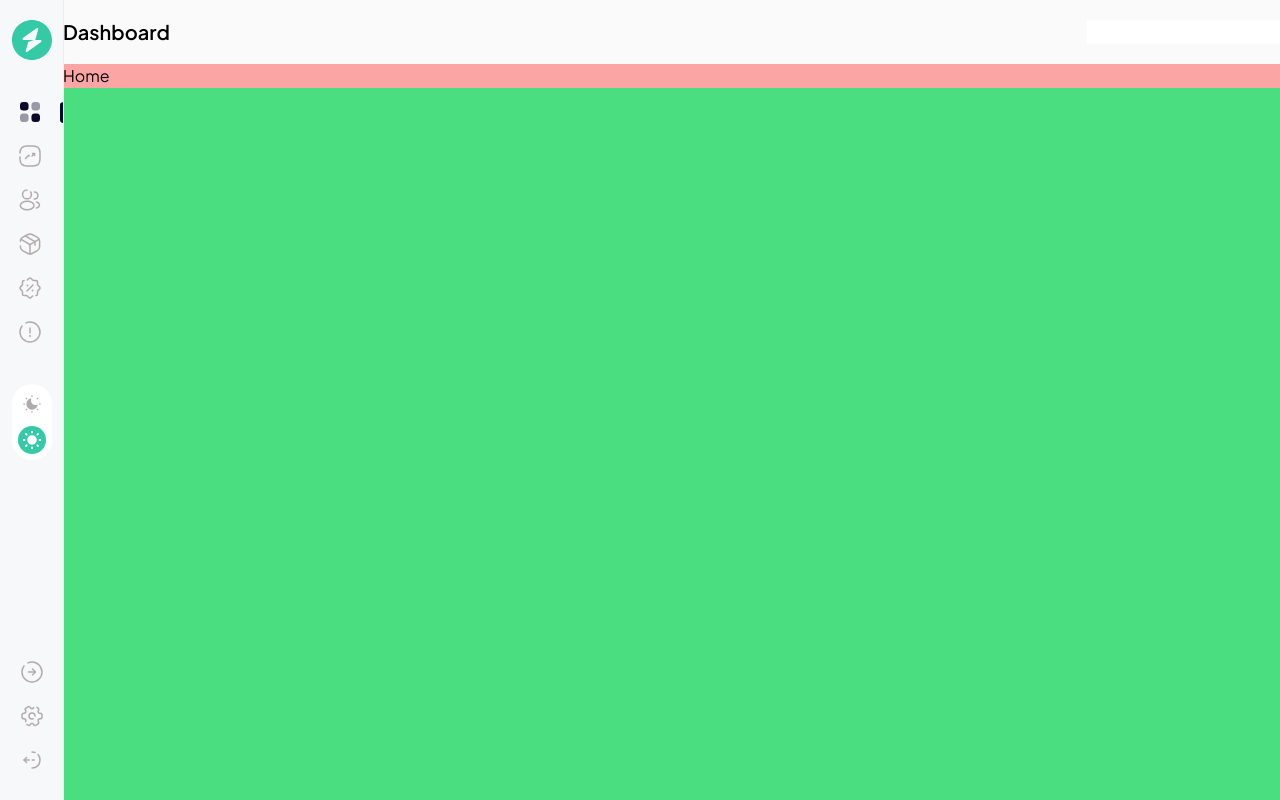
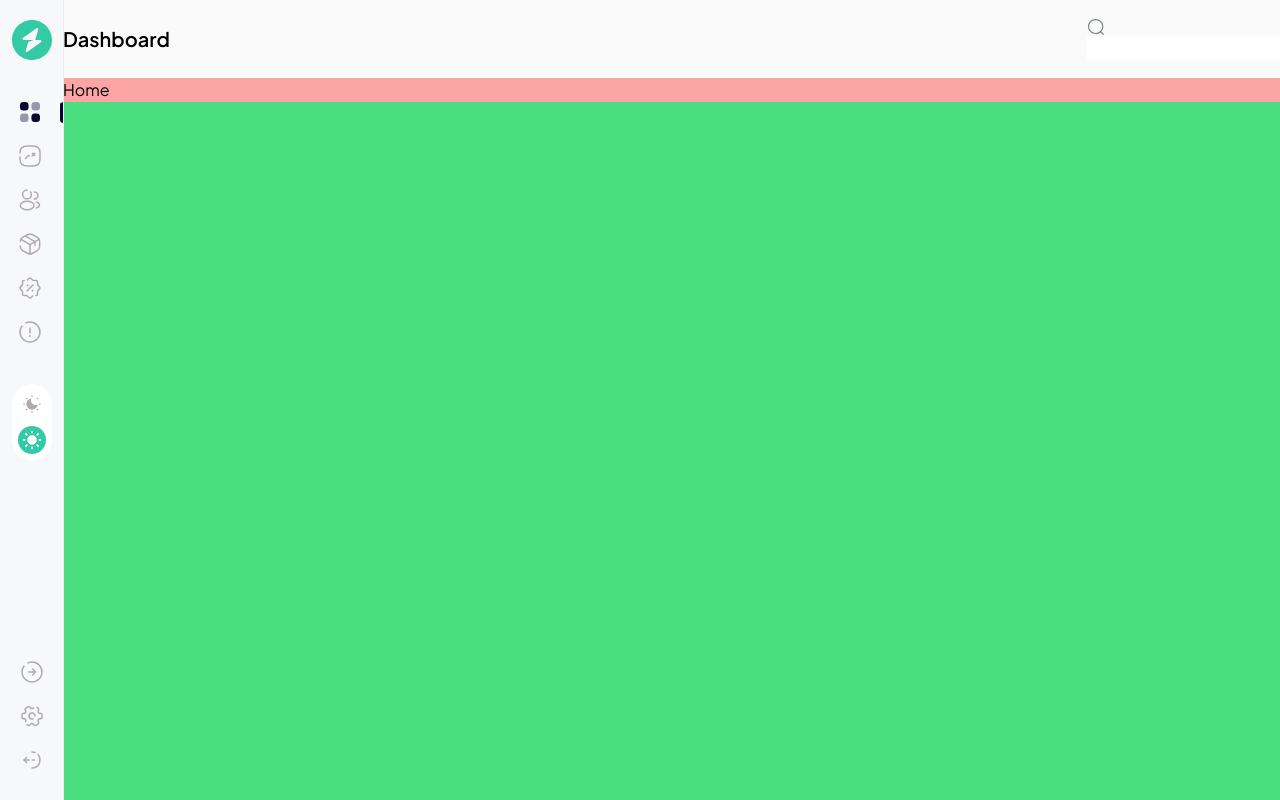
Before and after one commit to AbassKoyang/analytics-dashboard, a React (Vite) app: page / in a window 1280 px wide. Built offline with nearby package versions, Linux system fonts and the light colour scheme.

Commit message:
created search input bar in header component

```diff
--- a/src/components/Header.jsx
+++ b/src/components/Header.jsx
@@ -1,3 +1,4 @@
+import { SearchIcon } from "../assets/icons"
 
 const Header = () => {
   return (
@@ -7,7 +8,7 @@ const Header = () => {
         <div className="flex items-center gap-3">
           <div className="flex gap-3">
             <div>
-
+              <SearchIcon />
               <input type="search" />
             </div>
           </div>
```
